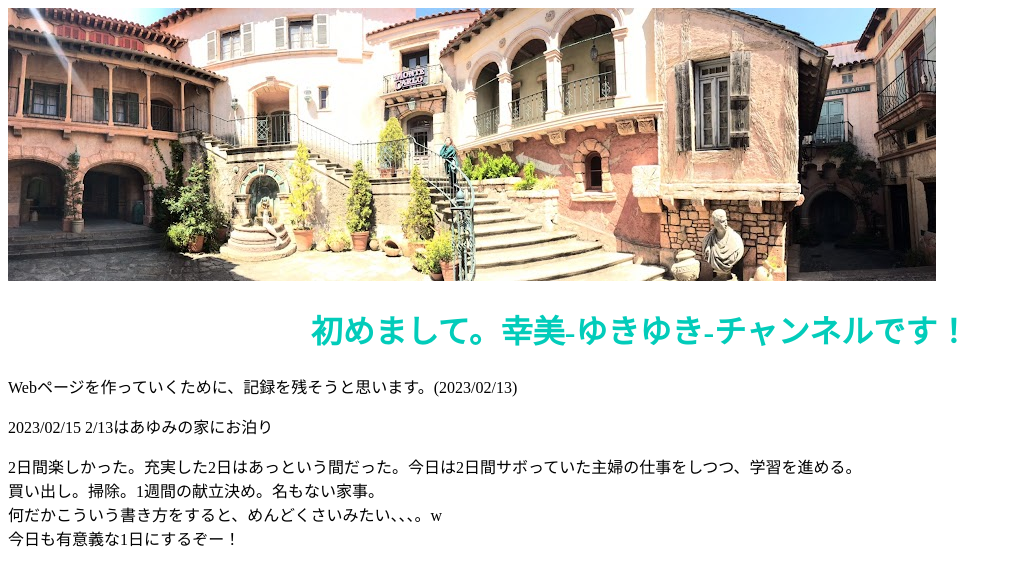
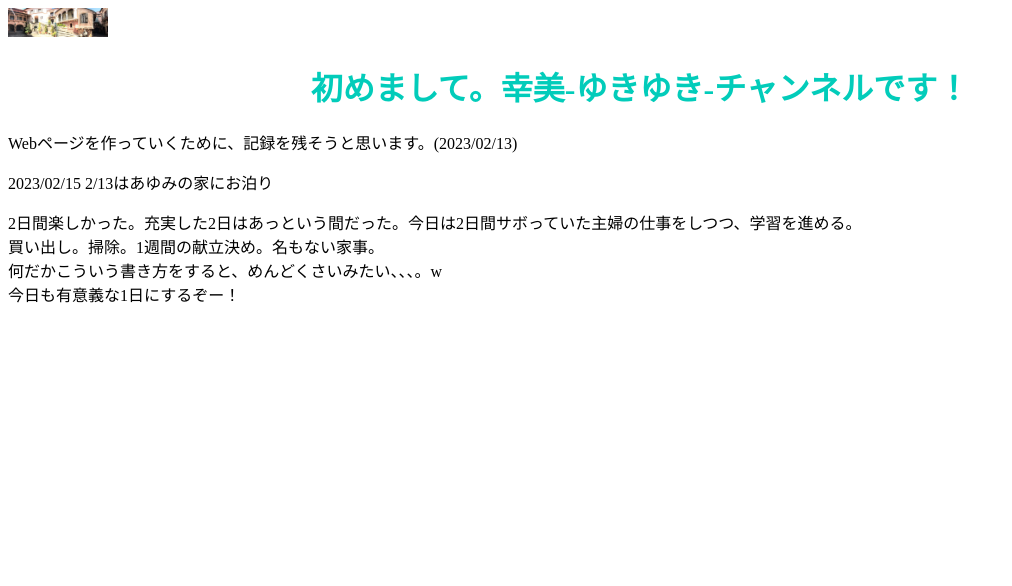
Before and after one commit to yukiyuki-channel/yukiyuki-channel.github.io, a plain HTML site: page index.html in a window 1280 px wide. Shown: the whole page, without its empty margins (0-1012 px from the left). Drawn offline with Linux system fonts and the light colour scheme.

Commit message:
Update stylesheet.css

```diff
--- a/stylesheet.css
+++ b/stylesheet.css
@@ -1,3 +1,8 @@
+.header-img{
+    width: 100px;
+    margin: 0 auto;
+}
+
 
 .title {
     color: #02ccba;
```
